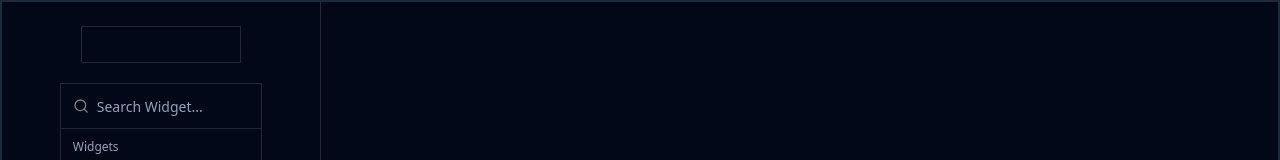
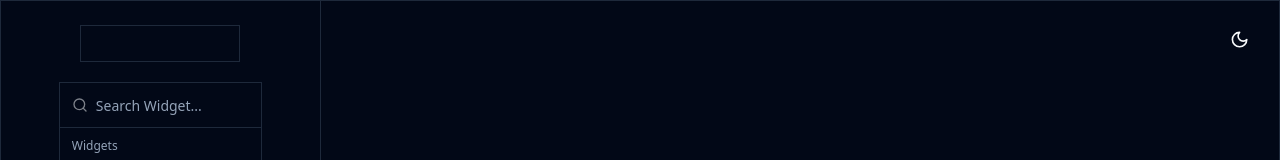
Before and after one commit to x20surya/HyperVergeChromeExtension, a React (Vite) app in the folder client/: page / in a window 1280 px wide. Shown: the top 160 px of the page. Built offline with nearby package versions, Linux system fonts and the light colour scheme.

Commit message:
Add dark mode toggle and fix overflow

```diff
--- a/client/src/App.jsx
+++ b/client/src/App.jsx
@@ -6,7 +6,7 @@ import { Button } from "./components/ui/button";
 function App() {
   return (
     <ThemeProvider defaultTheme="dark" storageKey="vite-ui-theme">
-      <div className="w-full border h-screen flex">
+      <div className="w-full h-screen">
         <MainPage />
       </div>
     </ThemeProvider>
--- a/client/src/components/HomeScreenComponents/Content.jsx
+++ /dev/null
@@ -1,17 +0,0 @@
-import DemoComponent from "../demoComponent2";
-import { ModeToggle } from "../mode-toggle";
-
-function Content() {
-  return (
-    <div className="flex flex-col h-full w-full">
-       <div className="h-10 flex justify-end fixed right-5 top-5">
-         <ModeToggle/>
-       </div>
-       <div className="h-full" id="content-screen">
-
-       </div>
-    </div>
-  );
-}
-
-export default Content;
--- a/client/src/components/HomeScreenComponents/MainPage.jsx
+++ b/client/src/components/HomeScreenComponents/MainPage.jsx
@@ -1,13 +1,8 @@
-import {
-  ResizableHandle,
-  ResizablePanel,
-  ResizablePanelGroup,
-} from "@/components/ui/resizable";
 import WidgetHandler from "./WidgetHandler";
-import Content from "./Content";
 import Sidebar from "./Sidebar";
 import { useState, useEffect } from "react";
 import { v4 as uuid } from "uuid";
+import { ModeToggle } from "../mode-toggle";
 
 function MainPage() {
   const [widgets, setWidgets] = useState([]);
@@ -43,7 +38,10 @@ function MainPage() {
         <div className="flex h-full justify-center p-6 w-1/4 border-r">
           <Sidebar addHandler={addHandler} />
         </div>
-        <div className="flex flex-col flex-wrap h-full items-center justify-center px-6 w-3/4 gap-10">
+        <div className="flex flex-col flex-wrap h-full items-center justify-center gap-10 w-3/4">
+          <div className="fixed right-5 top-5">
+            <ModeToggle />
+          </div>
           {widgets.map((widget) => (
             <WidgetHandler
               key={widget.id}
--- a/client/src/components/HomeScreenComponents/Sidebar.jsx
+++ b/client/src/components/HomeScreenComponents/Sidebar.jsx
@@ -6,11 +6,8 @@ import {
   CommandItem,
   CommandList,
   CommandSeparator,
-  CommandShortcut,
 } from "@/components/ui/command";
 
-import { Button } from "@/components/ui/button";
-import DemoComponent1 from "../demoComponent1";
 
 function Sidebar({ addHandler }) {
   return (
--- a/client/src/components/HomeScreenComponents/WidgetHandler.jsx
+++ b/client/src/components/HomeScreenComponents/WidgetHandler.jsx
@@ -1,9 +1,9 @@
 function WidgetHandler({ id, widget, deleteWidget }) {
   return (
-    <>
+    <div>
       <h1>{widget}</h1>
       <button onClick={() => deleteWidget(id)}>delete</button>
-    </>
+    </div>
   );
 }
 
```
